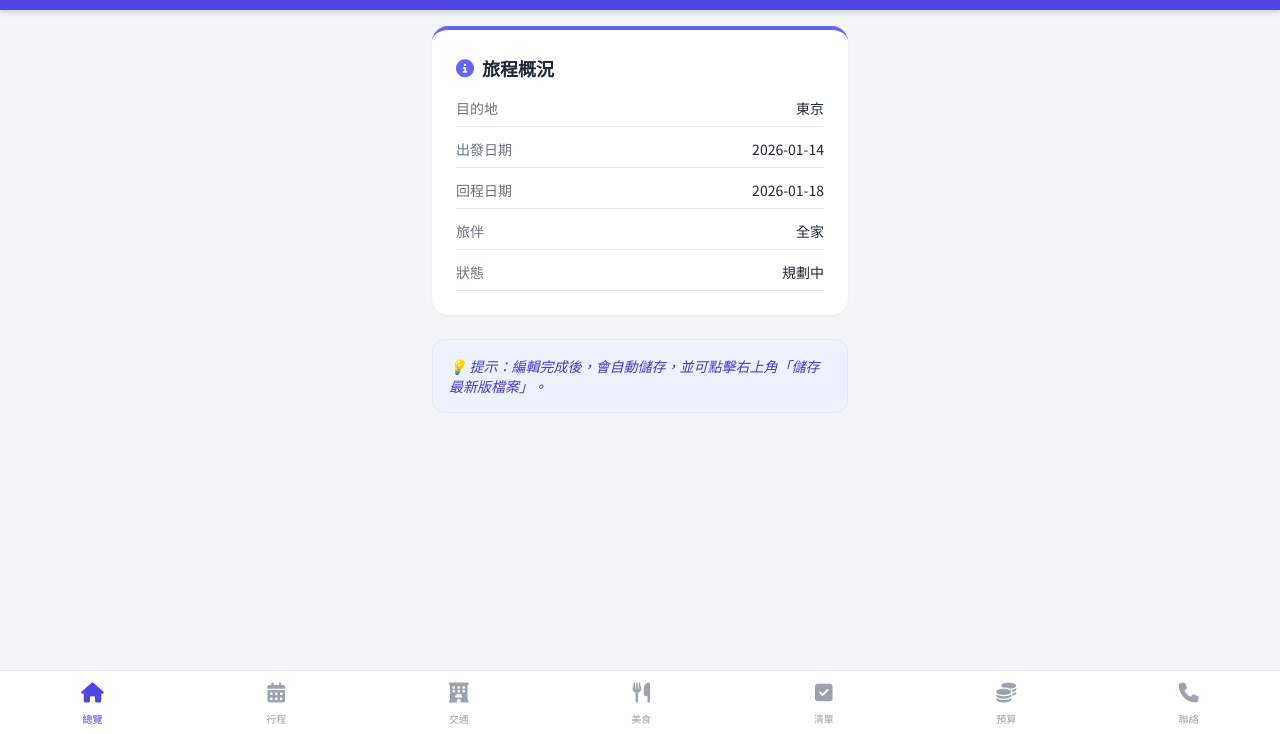
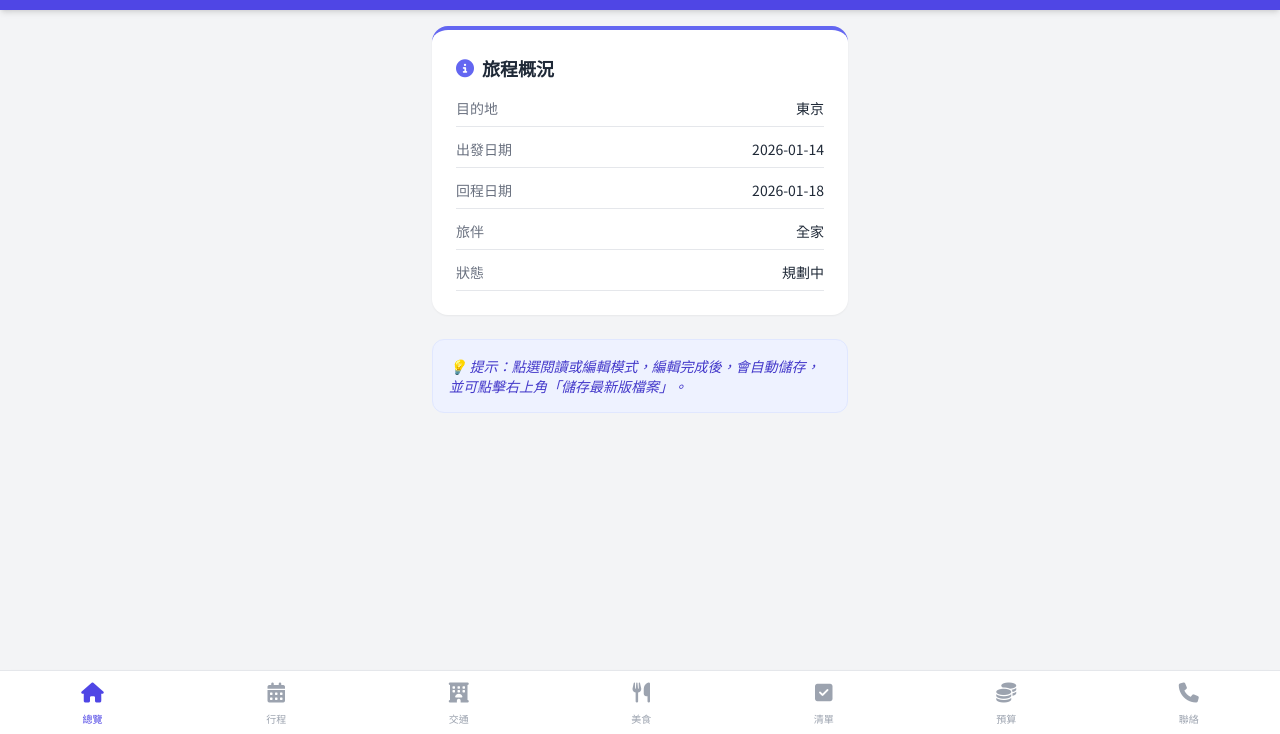
Before and after one commit to tsung826/myhome, a plain HTML site: page index.html in a window 1280 px wide. Shown: the part 66-800 px from the top of the page. Drawn offline with nearby package versions, Linux system fonts and the light colour scheme.

Commit message:
index.html

```diff
--- a/index.html
+++ b/index.html
@@ -65,7 +65,7 @@
                     </div></div>
             </div>
             <div class="bg-indigo-50 p-4 rounded-xl border border-indigo-100 text-indigo-700 text-sm italic mb-6">
-                💡 提示：編輯完成後，會自動儲存，並可點擊右上角「儲存最新版檔案」。
+                💡 提示：點選閱讀或編輯模式，編輯完成後，會自動儲存，並可點擊右上角「儲存最新版檔案」。
             </div>
         </div>
 
```
